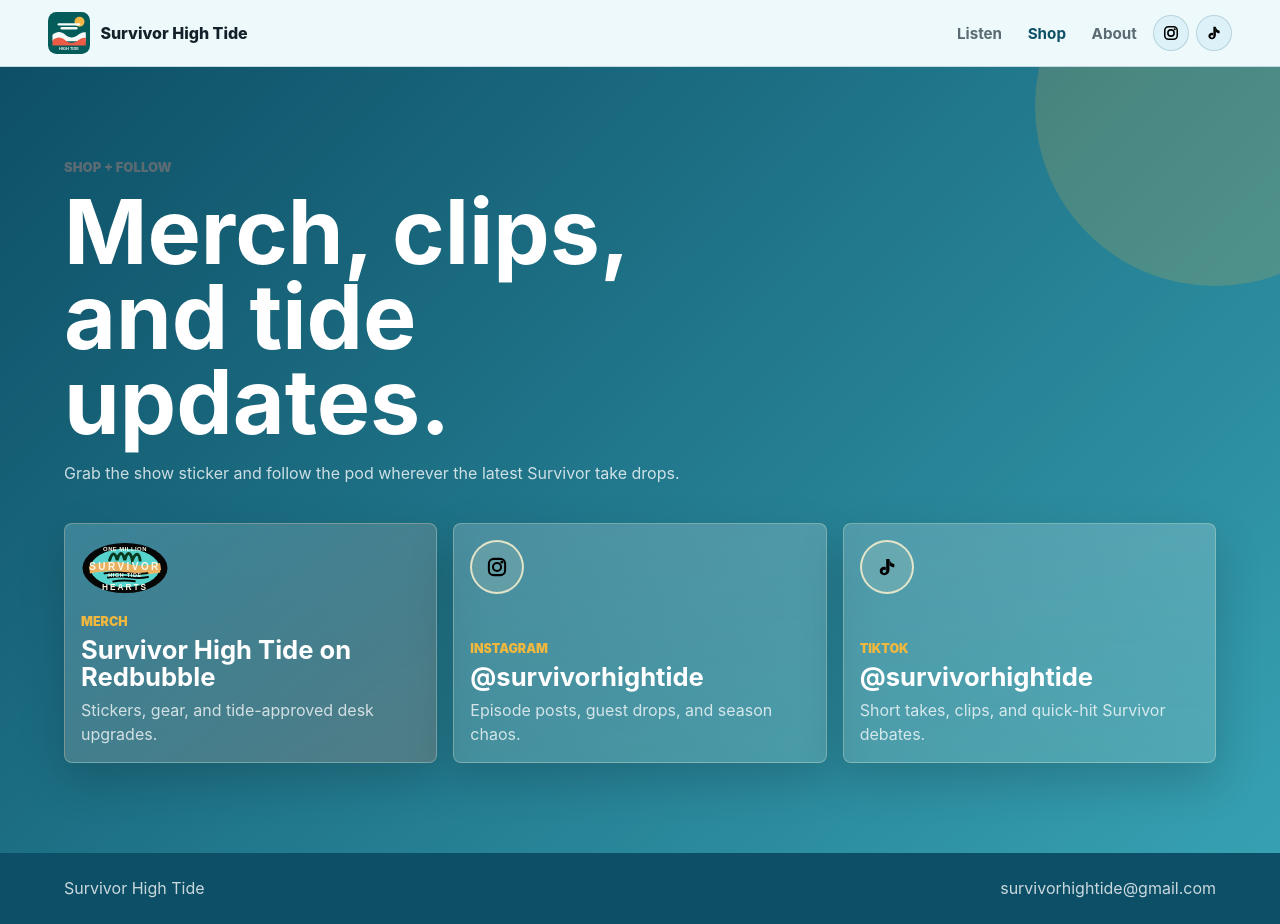
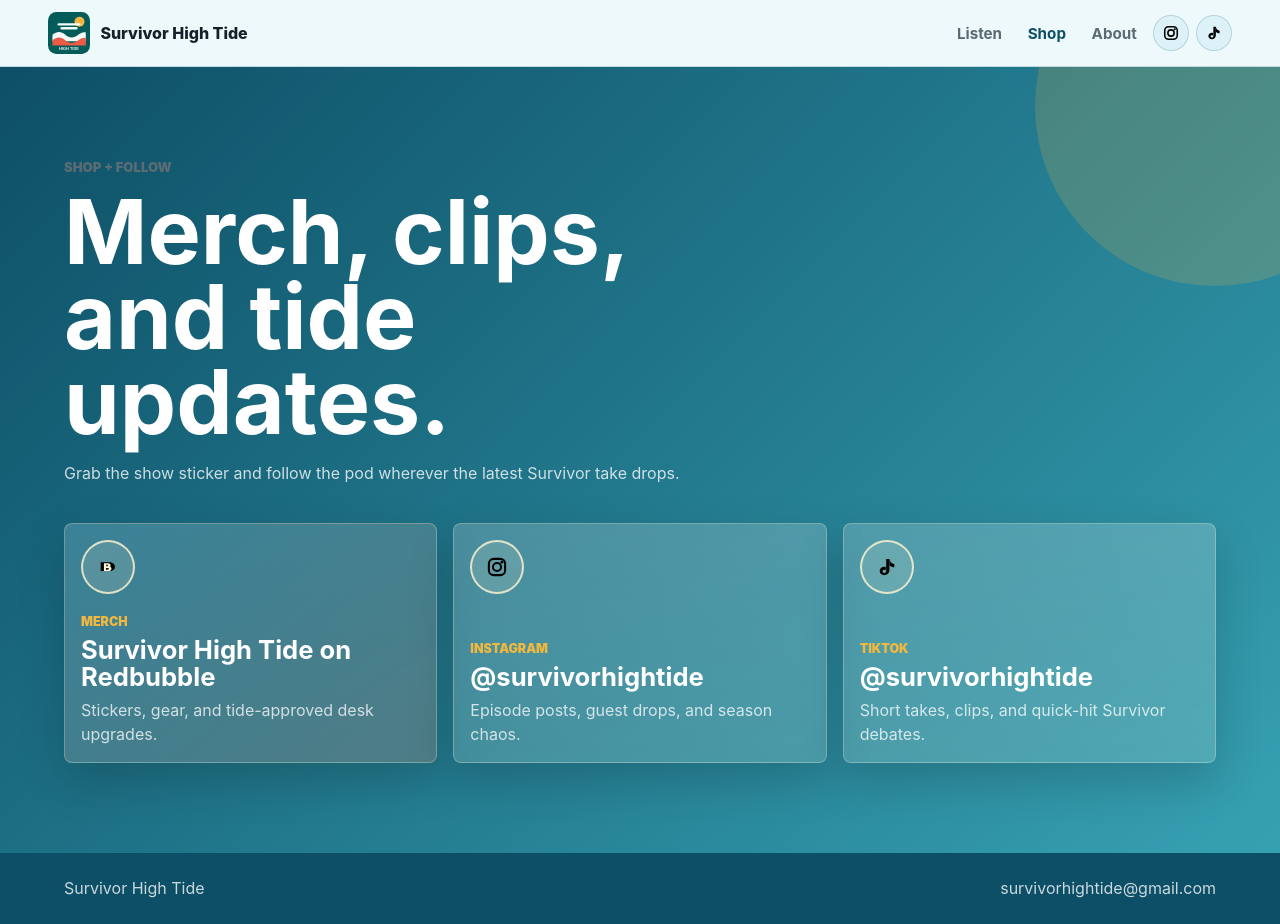
Before and after one commit to beckert12/survivorhightide, a website: page public/shop.html in a window 1280 px wide. Drawn offline with Linux system fonts and the light colour scheme.

Commit message:
Use Redbubble icon for merch card

```diff
--- a/public/shop.html
+++ b/public/shop.html
@@ -44,9 +44,7 @@
             target="_blank"
             rel="noreferrer"
           >
-            <span class="connect-icon oval-logo-icon" aria-hidden="true">
-              <img src="/assets/oval-logo.svg" alt="" />
-            </span>
+            <span class="connect-icon" aria-hidden="true"><img src="/assets/redbubble.svg" alt="" /></span>
             <span class="connect-label">Merch</span>
             <strong>Survivor High Tide on Redbubble</strong>
             <span>Stickers, gear, and tide-approved desk upgrades.</span>
--- a/public/styles.css
+++ b/public/styles.css
@@ -478,33 +478,6 @@ audio {
   height: 26px;
 }
 
-.connect-icon.show-art-icon {
-  overflow: hidden;
-  border-color: rgba(255, 243, 208, 0.95);
-  background: var(--sand-light);
-}
-
-.connect-icon.show-art-icon img {
-  width: 100%;
-  height: 100%;
-  object-fit: cover;
-}
-
-.connect-icon.oval-logo-icon {
-  width: 88px;
-  height: 56px;
-  overflow: hidden;
-  border: 0;
-  border-radius: 0;
-  background: transparent;
-}
-
-.connect-icon.oval-logo-icon img {
-  width: 100%;
-  height: 100%;
-  object-fit: contain;
-}
-
 .connect-label {
   margin-bottom: 0.5rem;
   color: var(--sun);
```
Also changed, not shown: public/index.html (+1 -3 lines), public/assets/redbubble.svg (added).
